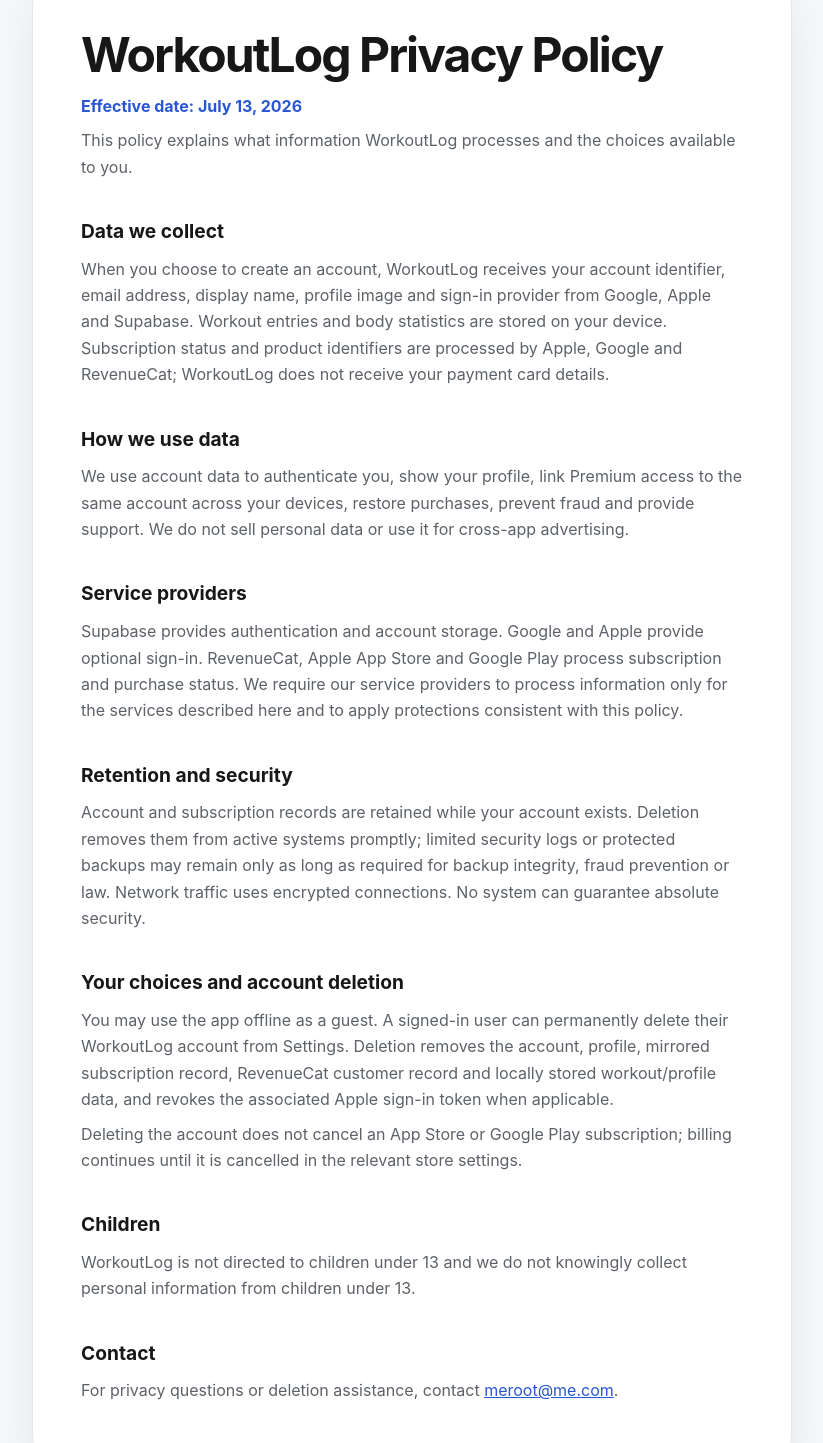
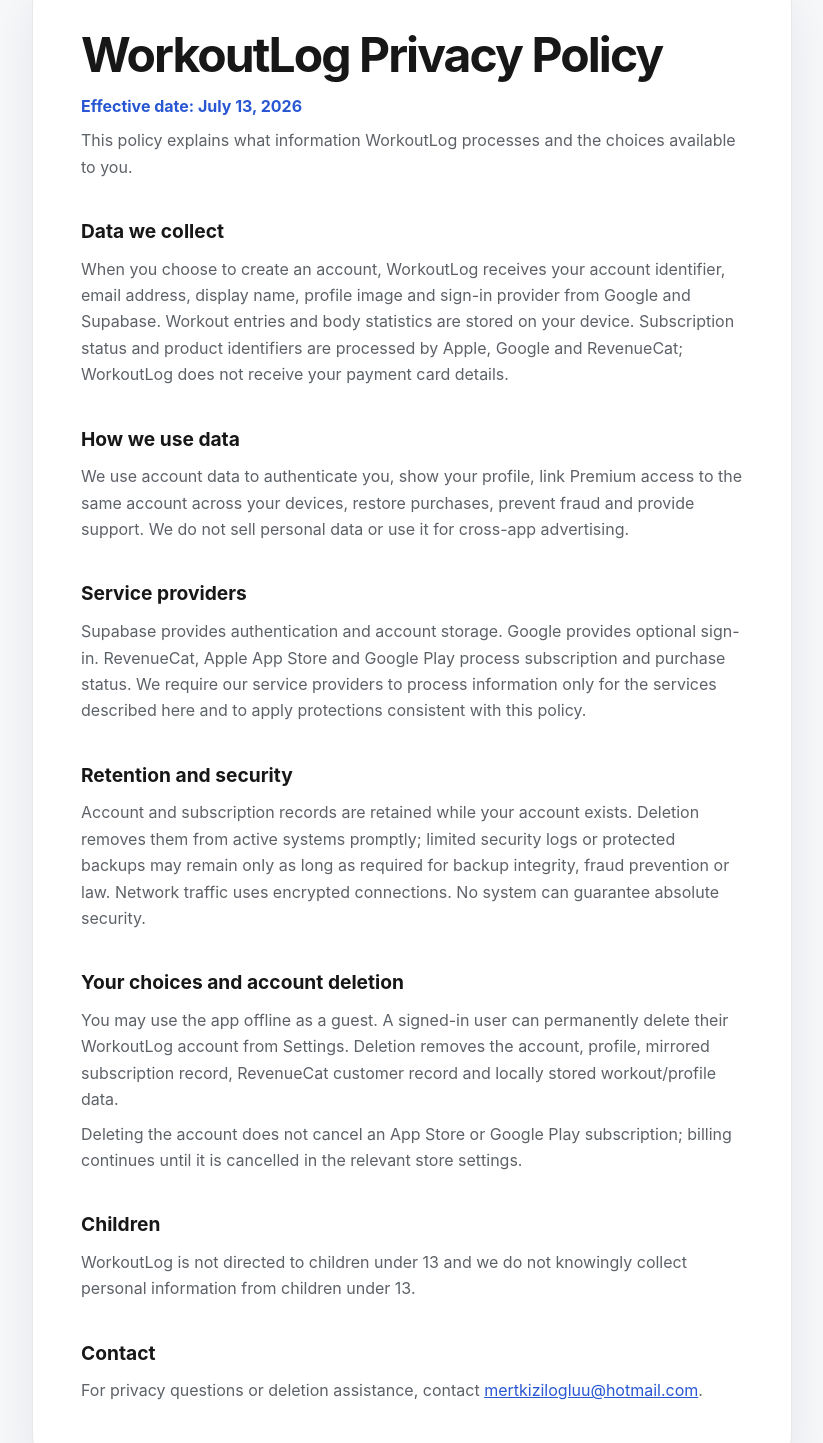
Before and after one commit to mertkiziloglu/WorkoutLog-privacy, a plain HTML site: page privacy/index.html in a window 1280 px wide. Shown: the part 68-1511 px from the top of the page, without its empty margins (228-1051 px from the left). Drawn offline with Linux system fonts and the light colour scheme.

Commit message:
Update contact email and Google-only auth copy

```diff
--- a/privacy/index.html
+++ b/privacy/index.html
@@ -25,26 +25,26 @@
       <p>This policy explains what information WorkoutLog processes and the choices available to you.</p>
 
       <h2>Data we collect</h2>
-      <p>When you choose to create an account, WorkoutLog receives your account identifier, email address, display name, profile image and sign-in provider from Google, Apple and Supabase. Workout entries and body statistics are stored on your device. Subscription status and product identifiers are processed by Apple, Google and RevenueCat; WorkoutLog does not receive your payment card details.</p>
+      <p>When you choose to create an account, WorkoutLog receives your account identifier, email address, display name, profile image and sign-in provider from Google and Supabase. Workout entries and body statistics are stored on your device. Subscription status and product identifiers are processed by Apple, Google and RevenueCat; WorkoutLog does not receive your payment card details.</p>
 
       <h2>How we use data</h2>
       <p>We use account data to authenticate you, show your profile, link Premium access to the same account across your devices, restore purchases, prevent fraud and provide support. We do not sell personal data or use it for cross-app advertising.</p>
 
       <h2>Service providers</h2>
-      <p>Supabase provides authentication and account storage. Google and Apple provide optional sign-in. RevenueCat, Apple App Store and Google Play process subscription and purchase status. We require our service providers to process information only for the services described here and to apply protections consistent with this policy.</p>
+      <p>Supabase provides authentication and account storage. Google provides optional sign-in. RevenueCat, Apple App Store and Google Play process subscription and purchase status. We require our service providers to process information only for the services described here and to apply protections consistent with this policy.</p>
 
       <h2>Retention and security</h2>
       <p>Account and subscription records are retained while your account exists. Deletion removes them from active systems promptly; limited security logs or protected backups may remain only as long as required for backup integrity, fraud prevention or law. Network traffic uses encrypted connections. No system can guarantee absolute security.</p>
 
       <h2>Your choices and account deletion</h2>
-      <p>You may use the app offline as a guest. A signed-in user can permanently delete their WorkoutLog account from Settings. Deletion removes the account, profile, mirrored subscription record, RevenueCat customer record and locally stored workout/profile data, and revokes the associated Apple sign-in token when applicable.</p>
+      <p>You may use the app offline as a guest. A signed-in user can permanently delete their WorkoutLog account from Settings. Deletion removes the account, profile, mirrored subscription record, RevenueCat customer record and locally stored workout/profile data.</p>
       <p>Deleting the account does not cancel an App Store or Google Play subscription; billing continues until it is cancelled in the relevant store settings.</p>
 
       <h2>Children</h2>
       <p>WorkoutLog is not directed to children under 13 and we do not knowingly collect personal information from children under 13.</p>
 
       <h2>Contact</h2>
-      <p>For privacy questions or deletion assistance, contact <a href="mailto:meroot@me.com">meroot@me.com</a>.</p>
+      <p>For privacy questions or deletion assistance, contact <a href="mailto:mertkizilogluu@hotmail.com">mertkizilogluu@hotmail.com</a>.</p>
     </main>
   </body>
 </html>
```
